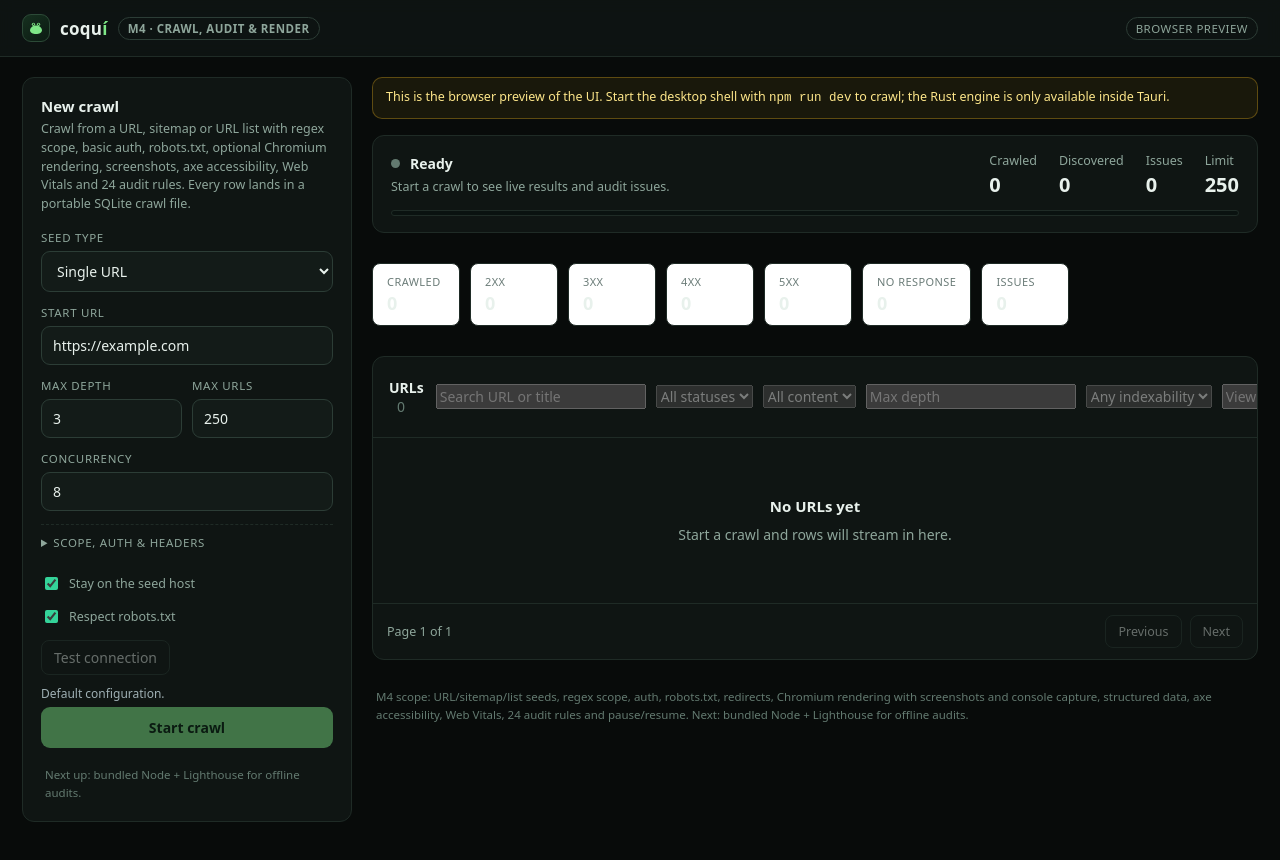
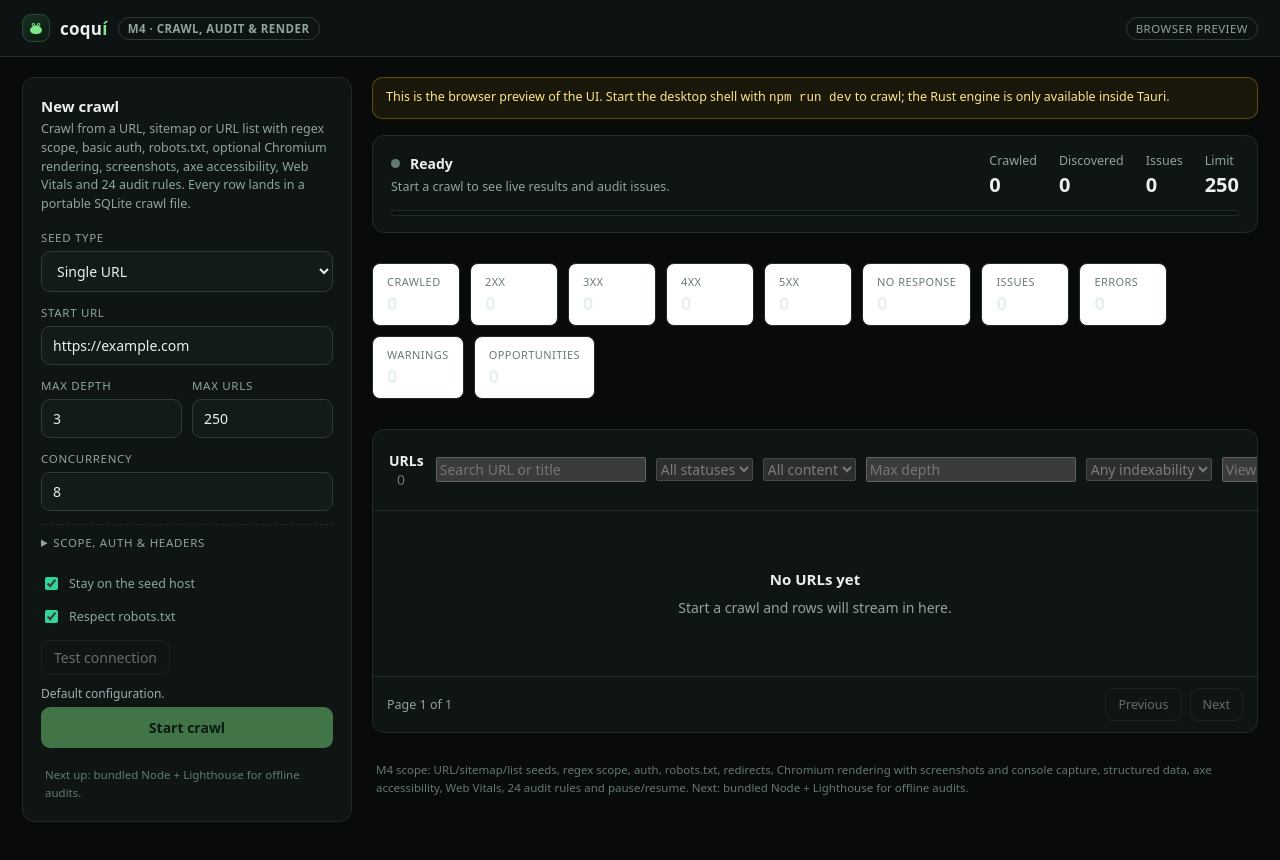
Before and after one commit to adamgreenwell/coqui, a Next.js app in the folder apps/web/: page / in a window 1280 px wide. Built offline with nearby package versions, Linux system fonts and the light colour scheme.

Commit message:
Add issue severity totals to the overview

```diff
--- a/apps/web/app/page.tsx
+++ b/apps/web/app/page.tsx
@@ -905,8 +905,7 @@ export default function Home() {
     [issues],
   );
 
-  const classCounts = useMemo(() => {
-    const totals: Record<string, number> = {
+  const classCounts = useMemo(() => {    const totals: Record<string, number> = {
       '2xx': 0,
       '3xx': 0,
       '4xx': 0,
@@ -923,6 +922,14 @@ export default function Home() {
     }
     return totals;
   }, [statusCounts]);
+
+  const severityTotals = useMemo(() => {
+    const totals = { error: 0, warning: 0, opportunity: 0 };
+    for (const issue of issues) {
+      totals[issue.severity] += issue.count;
+    }
+    return totals;
+  }, [issues]);
 
   function cell(row: UrlRow, key: ColumnKey) {
     switch (key) {
@@ -1903,6 +1910,18 @@ export default function Home() {
             <div>
               <span>Issues</span>
               <strong>{issueTotal}</strong>
+            </div>
+            <div>
+              <span>Errors</span>
+              <strong>{severityTotals.error}</strong>
+            </div>
+            <div>
+              <span>Warnings</span>
+              <strong>{severityTotals.warning}</strong>
+            </div>
+            <div>
+              <span>Opportunities</span>
+              <strong>{severityTotals.opportunity}</strong>
             </div>
           </section>
 
```
